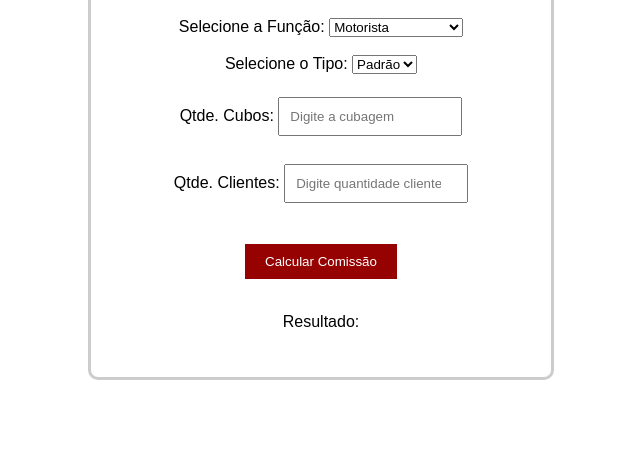
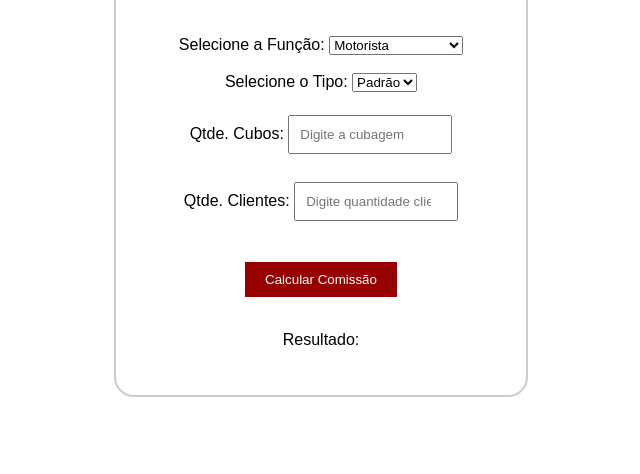
Before and after one commit to DiogoDavi/Calcular_Comissao, a plain HTML site: page index.html in a window 1280 px wide. Shown: the part 326-800 px from the top of the page, without its empty margins (319-959 px from the left). Drawn offline with Linux system fonts and the light colour scheme.

Commit message:
Update style.css

```diff
--- a/style.css
+++ b/style.css
@@ -1,9 +1,9 @@
   .container {
     text-align: center;
     padding: 30px;
-    border: 3px solid #ccc;
-    border-radius: 10px;
-    width: 400px;
+    border: 2px solid #ccc;
+    border-radius: 20px;
+    width: 350px;
   }
 
 body {
```
